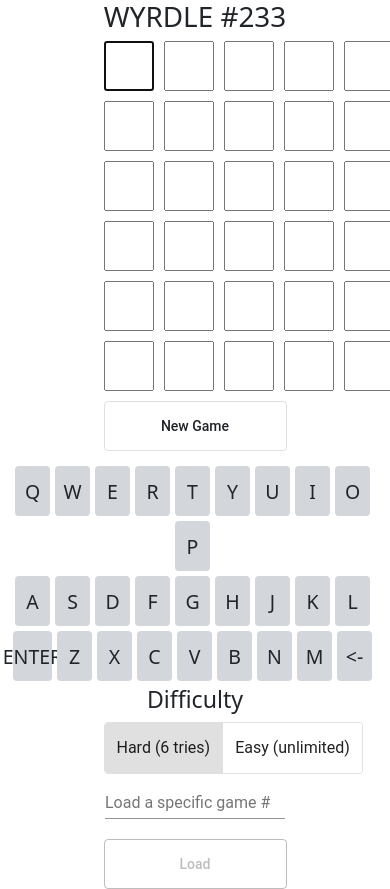
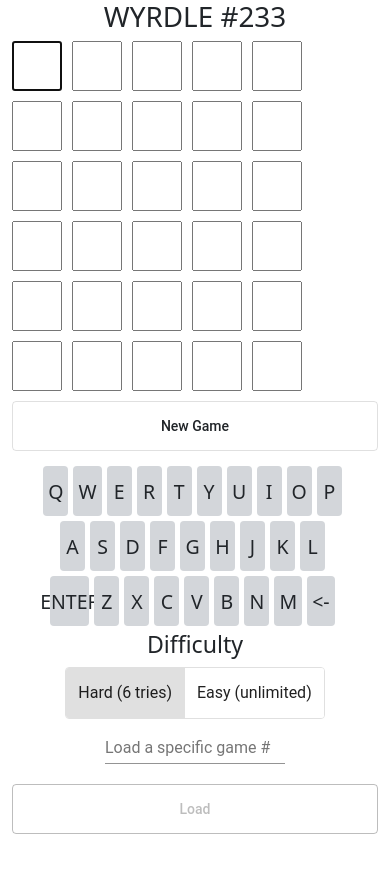
Before and after one commit to CloudEntity57/Wyrdle, an Angular app: page / in a window 390 px wide. After the commit the page ends 844 px from the top, so only its background shows below. Built offline with nearby package versions, Linux system fonts and the light colour scheme.

Commit message:
css fixes

```diff
--- a/src/app/app.component.html
+++ b/src/app/app.component.html
@@ -42,6 +42,9 @@
           </ng-container>
         </div>
         <div class="keyboardRow-3">
+          <div class="keyboardItem enter" id="Enter">
+            <div (click)="registerInput('Enter')" class="keyboardLetter">Enter</div>
+          </div>
           <ng-container *ngFor="let char of keyCommands3">
             <div class="keyboardItem" id={{char}} [class.enter]="isEnterKey(char)">
               <div (click)="registerInput(char)" class="keyboardLetter">{{char}}</div>
--- a/src/app/app.component.ts
+++ b/src/app/app.component.ts
@@ -79,7 +79,7 @@
 
   ngOnInit(): void {
     this.keyCommands3.push('<-');
-    this.keyCommands3.unshift('Enter');
+    // this.keyCommands3.unshift('Enter');
 
     this.setDefaults();
     fiveLetterWords.forEach(word => {
--- a/src/index.html
+++ b/src/index.html
@@ -5,7 +5,7 @@
   <title>Wyrdle</title>
   <base href="/">
   <meta name="viewport" content="width=device-width, initial-scale=1">
-  <meta property="og:image" content="wyrdle_example.jpeg">
+  <meta property="og:image" content="wyrdle_example.png">
   <link rel="icon" type="image/x-icon" href="favicon.ico">
 </head>
 <body>
--- a/src/styles.scss
+++ b/src/styles.scss
@@ -8,6 +8,13 @@
 
 
 .keyboardItem{
+    @media only screen and (max-width:400px) {
+        min-width:25px;
+    }
+    @media(min-width: 1500px){
+        min-width: 45px;
+        height:55px;
+    }
     display:inline-block;
     height:50px;
     min-width:35px;
@@ -16,6 +23,7 @@
     margin-right: 5px;
     margin-bottom: 5px;
     border-radius: 4px;
+
     cursor: pointer;
     .keyboardLetter{
         display: flex;
@@ -25,21 +33,26 @@
         align-items: center;
         font-size: 2vw;
         text-transform: uppercase;
-    }
-    @media(min-width: 1500px){
-        min-width: 45px;
-        height:55px;
+        @media(max-width: 550px){
+            font-size: 5vw;
+        }
+        @media(min-width: 1975px){
+            font-size: 1.75vw;
+        }
+        @media(min-width: 3000px){
+            font-size: 1vw;
+        }
     }
 }
 .keyboardLetter, .wyrdle-cell{
     @media(max-width: 550px){
-        font-size: 5vw !important;
+        font-size: 5vw;
     }
     @media(min-width: 1975px){
-        font-size: 1.75vw !important;
+        font-size: 1.75vw;
     }
     @media(min-width: 3000px){
-        font-size: 1vw !important;
+        font-size: 1vw;
     }
 }
 
@@ -86,6 +99,15 @@
     .mat-form-field-outline{
         height:50px;
     }
+    @media(max-width: 550px){
+        font-size: 5vw;
+    }
+    @media(min-width: 1975px){
+        font-size: 1.75vw;
+    }
+    @media(min-width: 3000px){
+        font-size: 1vw;
+    }
 }
 
 .spin{
@@ -122,6 +144,10 @@
 .game{
     width:50%;
     display: inline-block;
+    @media(max-width:400px){
+        width:100%;
+        display:block;
+    }
 }
 .gridContainer{
     text-align: center;
```
Also changed, not shown: src/wyrdle_example.png (added).
